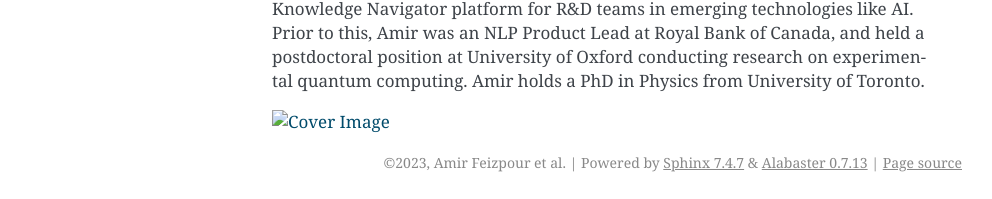
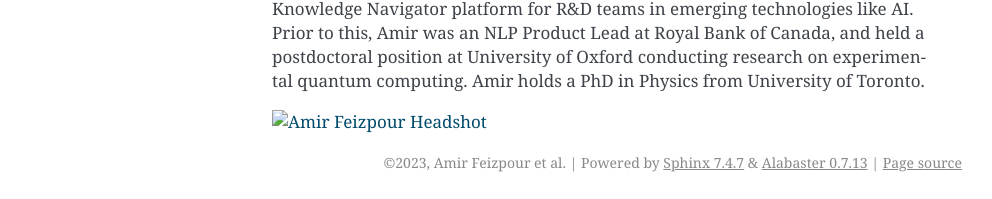
Before and after one commit to Aggregate-Intellect/sherpa, a Sphinx documentation site: the page built from docs/KnowledgeOps/rise_of_agents.rst, in a window 1280 px wide. Shown: the part 2317-2516 px from the top of the page, without its empty margins (148-1140 px from the left). Built offline with Sphinx 7.4.7, drawn with Linux system fonts in a browser that asks for light colours.

```diff
--- a/docs/KnowledgeOps/rise_of_agents.rst
+++ b/docs/KnowledgeOps/rise_of_agents.rst
@@ -113,6 +113,6 @@ postdoctoral position at University of Oxford conducting research on
 experimental quantum computing. Amir holds a PhD in Physics from
 University of Toronto.
 
-.. image:: ../img/amirf.jpg
+.. image:: docs/img/amirf.jpg
   :width: 600
-  :alt: Cover Image
+  :alt: Amir Feizpour Headshot
```
Also changed, not shown: docs/img/amirf.jpg (added), docs/img/denysl.jpeg (added), docs/img/ehsank.jpeg (added), docs/img/fatemeh.jpeg (added), docs/img/gordong.jpeg (added), docs/img/joshs.png (added), docs/img/mikaid.jpeg (added), docs/img/noelles.jpeg (added), docs/img/percyc.jpeg (added), docs/img/wojciechg.jpeg (added), 2 other files.
